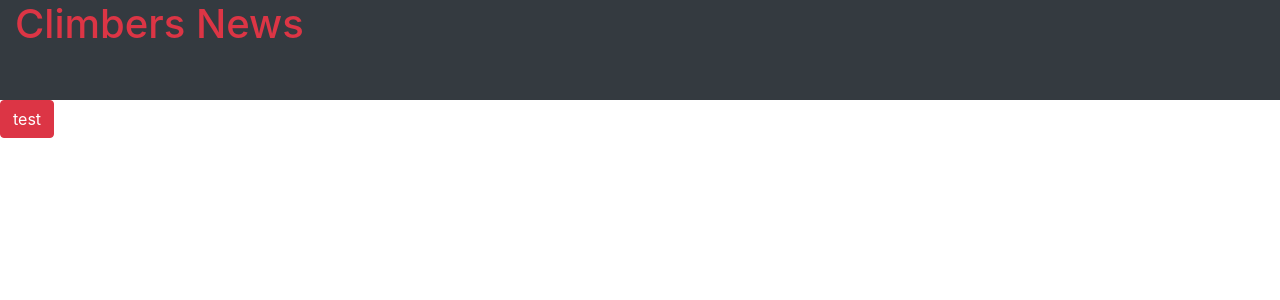
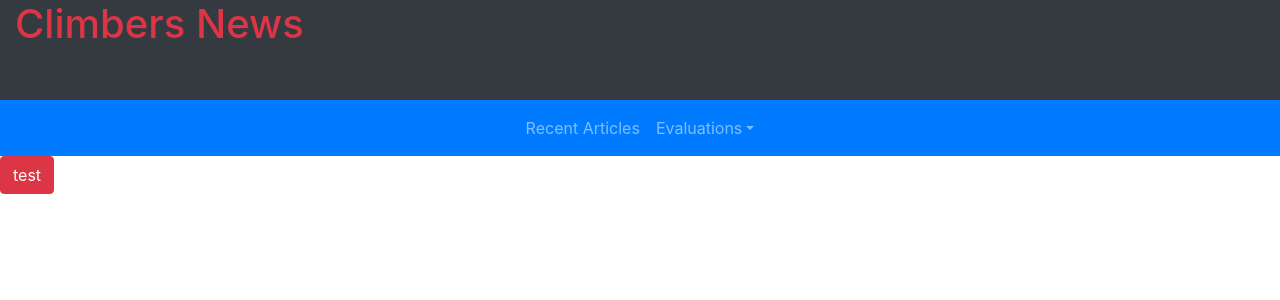
Before and after one commit to bodovix/DWD-ClimbersNews, a PHP site: page / in a window 1280 px wide. Shown: the top 300 px of the page. Run offline with PHP 8.4, Linux system fonts and the light colour scheme.

Commit message:
first try at creating header

```diff
--- a/View/Header.php
+++ b/View/Header.php
@@ -10,3 +10,24 @@
         <p class="align-middle text-danger h1" id="title">Climbers News</p>
     </div>
 </div>
+<nav class="navbar navbar-expand-sm navbar-dark bg-primary ">
+    <div class="container">
+        <button class="navbar-toggler" data-toggle="collapse" data-target="#navbarNav1">
+            <span class="navbar-toggler-icon"></span>
+        </button>
+        <div class="collapse navbar-collapse" id="navbarNav1">
+            <ul class="navbar-nav mx-auto">
+                <li class="nav-item">
+                    <a class="nav-link" href="#">Recent Articles</a>
+                </li>
+                <li class="dropdown">
+                    <a class="nav-link dropdown-toggle" data-toggle="dropdown" href="#">Evaluations</a>
+                    <div class="dropdown-menu">
+                        <a class="dropdown-item" href="#">Week 1</a>
+                    </div>
+                </li>
+            </ul>
+        </div>
+    </div>
+
+</nav>
```
